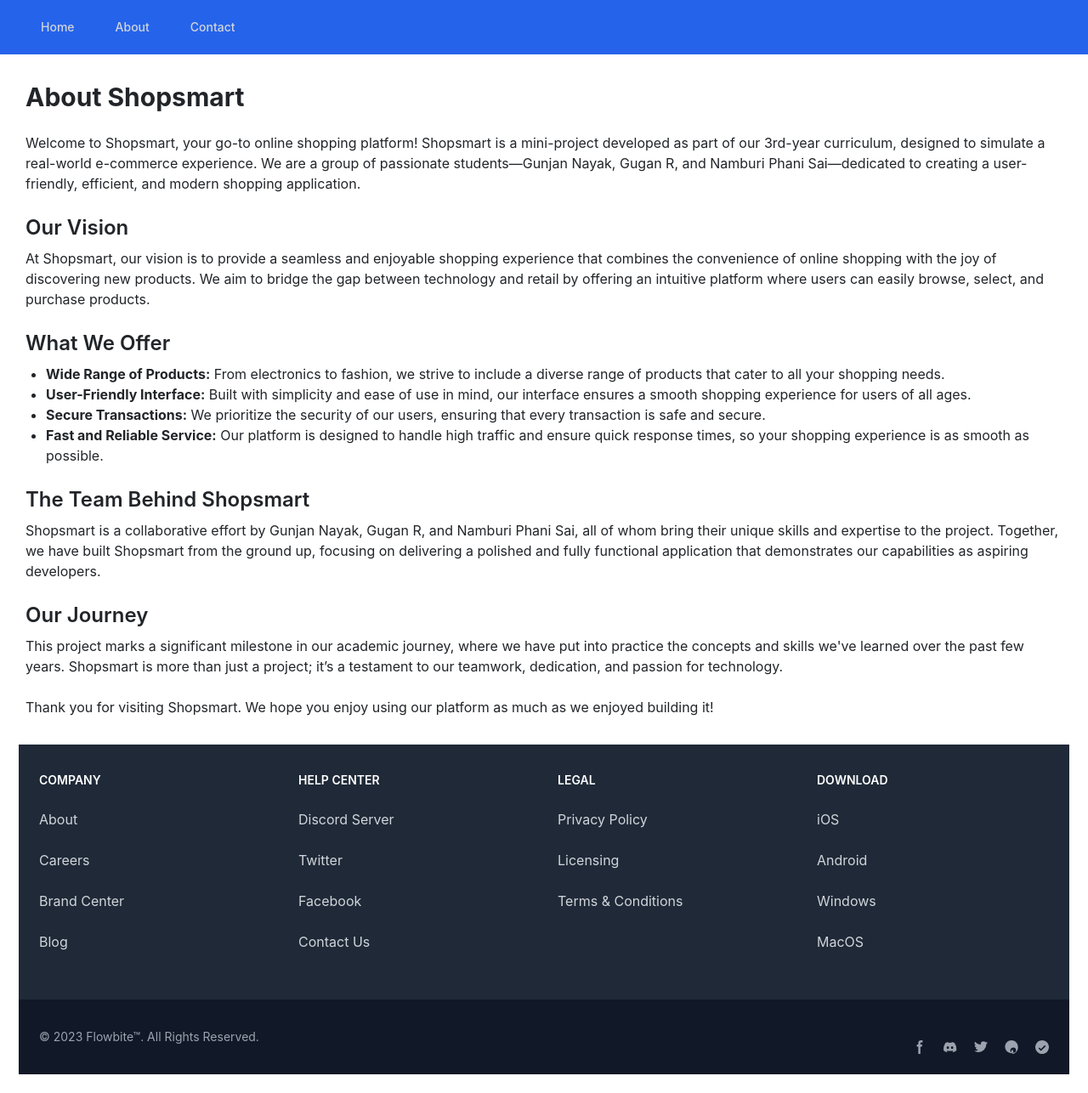
After one commit to Nayak-cyber/Mini-Project-College, a Flask app: page /about in a window 1280 px wide. The commit adds this page. Shown: the whole page at 85% size. Run offline with Flask 3, Linux system fonts and the light colour scheme; some libraries are stand-ins or nearby versions.

```diff
--- a/main.py
+++ b/main.py
@@ -1,13 +1,26 @@
 from flask import Flask,render_template,request,url_for,redirect
 from serpapi import GoogleSearch
+import gspread
 item=["Blue Shirt","Red Shirt","Black Pants","Watch"]
 
 app = Flask(__name__)
+
+def update_google_sheet(name, email, message):
+    client = gspread.service_account(filename="key.json")
+    sheet = client.open("Mini Project Contact Form").sheet1  # Open the first sheet
+
+    # Find the next available row
+    next_row = len(sheet.get_all_values()) + 1
+
+    # Update the sheet with new data
+    sheet.update(f'A{next_row}:C{next_row}', [[name, email, message]])
 
 
 web_name="Shopsmart"
 
 dis=[]
+
+
 
 def get_title(ite):
     params = {
@@ -85,6 +98,7 @@ def login():
        text=request.form.get("text")
        message=request.form.get("message")
        print(text+"\n"+email+"\n"+message)
+       update_google_sheet(email,text,message)
        return redirect("/thanks")
     return render_template("contact.html")
 
@@ -96,6 +110,9 @@ def feed():
 def bought():
     return render_template("bought.html")
 
+@app.route("/about")
+def about():
+    return render_template("about.html")
 
 
 def contact():
--- /dev/null
+++ b/templates/about.html
@@ -0,0 +1,37 @@
+{% extends "main.html" %}
+{% block about %}
+<div class="container mx-auto my-8">
+    <h1 class="text-3xl font-bold mb-4">About Shopsmart</h1>
+    <p class="mb-4">
+        Welcome to Shopsmart, your go-to online shopping platform! Shopsmart is a mini-project developed as part of our 3rd-year curriculum, designed to simulate a real-world e-commerce experience. We are a group of passionate students—Gunjan Nayak, Gugan R, and Namburi Phani Sai—dedicated to creating a user-friendly, efficient, and modern shopping application.
+    </p>
+
+    <h2 class="text-2xl font-semibold mb-2">Our Vision</h2>
+    <p class="mb-4">
+        At Shopsmart, our vision is to provide a seamless and enjoyable shopping experience that combines the convenience of online shopping with the joy of discovering new products. We aim to bridge the gap between technology and retail by offering an intuitive platform where users can easily browse, select, and purchase products.
+    </p>
+
+    <h2 class="text-2xl font-semibold mb-2">What We Offer</h2>
+    <ul class="list-disc pl-6 mb-4">
+        <li><strong>Wide Range of Products:</strong> From electronics to fashion, we strive to include a diverse range of products that cater to all your shopping needs.</li>
+        <li><strong>User-Friendly Interface:</strong> Built with simplicity and ease of use in mind, our interface ensures a smooth shopping experience for users of all ages.</li>
+        <li><strong>Secure Transactions:</strong> We prioritize the security of our users, ensuring that every transaction is safe and secure.</li>
+        <li><strong>Fast and Reliable Service:</strong> Our platform is designed to handle high traffic and ensure quick response times, so your shopping experience is as smooth as possible.</li>
+    </ul>
+
+    <h2 class="text-2xl font-semibold mb-2">The Team Behind Shopsmart</h2>
+    <p class="mb-4">
+        Shopsmart is a collaborative effort by Gunjan Nayak, Gugan R, and Namburi Phani Sai, all of whom bring their unique skills and expertise to the project. Together, we have built Shopsmart from the ground up, focusing on delivering a polished and fully functional application that demonstrates our capabilities as aspiring developers.
+    </p>
+
+    <h2 class="text-2xl font-semibold mb-2">Our Journey</h2>
+    <p class="mb-4">
+        This project marks a significant milestone in our academic journey, where we have put into practice the concepts and skills we've learned over the past few years. Shopsmart is more than just a project; it’s a testament to our teamwork, dedication, and passion for technology.
+    </p>
+
+    <p class="mb-4">
+        Thank you for visiting Shopsmart. We hope you enjoy using our platform as much as we enjoyed building it!
+    </p>
+</div>
+
+{% endblock about %}
--- a/templates/main.html
+++ b/templates/main.html
@@ -34,8 +34,7 @@
                         <div class="hidden sm:block sm:ml-6">
                             <div class="flex space-x-4">
                                 <a href="/" class="text-gray-300 hover:bg-blue-700 hover:text-white px-3 py-2 rounded-md text-sm font-medium" aria-current="page">Home</a>
-                                <a href="#" class="text-gray-300 hover:bg-blue-700 hover:text-white px-3 py-2 rounded-md text-sm font-medium">About</a>
-                                <a href="#" class="text-gray-300 hover:bg-blue-700 hover:text-white px-3 py-2 rounded-md text-sm font-medium">Services</a>
+                                <a href="/about" class="text-gray-300 hover:bg-blue-700 hover:text-white px-3 py-2 rounded-md text-sm font-medium">About</a>
                                 <a href="/contact" class="text-gray-300 hover:bg-blue-700 hover:text-white px-3 py-2 rounded-md text-sm font-medium">Contact</a>
                             </div>
                         </div>
@@ -45,10 +44,9 @@
 
             <div class="sm:hidden" id="mobile-menu">
                 <div class="px-2 pt-2 pb-3 space-y-1">
-                    <a href="#" class="text-gray-300 hover:bg-blue-700 hover:text-white block px-3 py-2 rounded-md text-base font-medium" aria-current="page">Home</a>
-                    <a href="#" class="text-gray-300 hover:bg-blue-700 hover:text-white block px-3 py-2 rounded-md text-base font-medium">About</a>
-                    <a href="#" class="text-gray-300 hover:bg-blue-700 hover:text-white block px-3 py-2 rounded-md text-base font-medium">Services</a>
-                    <a href="#" class="text-gray-300 hover:bg-blue-700 hover:text-white block px-3 py-2 rounded-md text-base font-medium">Contact</a>
+                    <a href="/" class="text-gray-300 hover:bg-blue-700 hover:text-white block px-3 py-2 rounded-md text-base font-medium" aria-current="page">Home</a>
+                    <a href="/about" class="text-gray-300 hover:bg-blue-700 hover:text-white block px-3 py-2 rounded-md text-base font-medium">About</a>
+                    <a href="/contact" class="text-gray-300 hover:bg-blue-700 hover:text-white block px-3 py-2 rounded-md text-base font-medium">Contact</a>
                 </div>
             </div>
         </nav>
@@ -60,6 +58,7 @@
     {% block feed %}{% endblock %}
     {% block checkout %}{% endblock %}
     {% block bought %}{% endblock %}
+    {% block about %}{% endblock %}
      </div>
      <!-- Footer -->
      <footer class="bg-gray-800 text-white" style="margin: 22px;">
```
Also changed, not shown: key.json (added, +13 -0 lines), test.py (+28 -4 lines).
